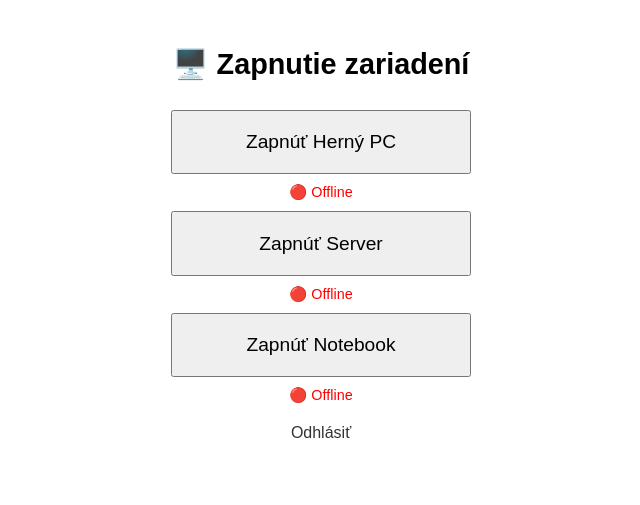
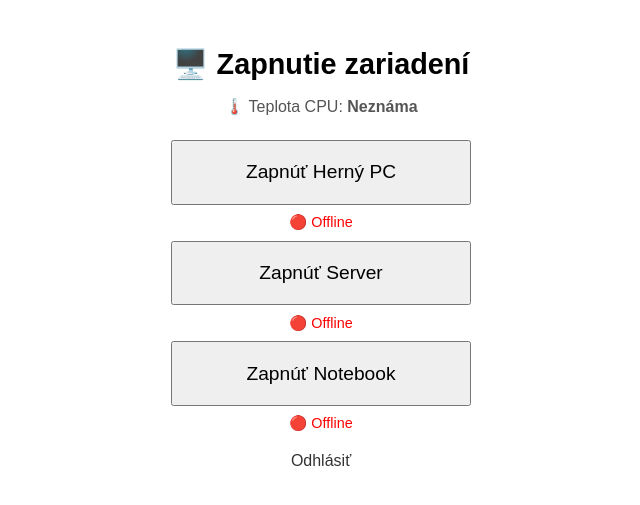
Before and after one commit to MafiaRKD/rpi-wol, a Flask app: page /home in a window 1280 px wide. Shown: the top 505 px of the page, without its empty margins (319-959 px from the left). Run offline with Flask 3, Linux system fonts and the light colour scheme; the visitor is signed in with stand-in values (Sample User, id 1).

Commit message:
CPU temp of RPi added

```diff
--- a/templates/index.html
+++ b/templates/index.html
@@ -12,10 +12,12 @@
         }
         h1 {
             font-size: 1.8em;
-            margin-bottom: 1em;
+            margin-bottom: 0.5em;
         }
-        form {
-            margin: 10px;
+        p {
+            font-size: 1em;
+            margin-bottom: 1.5em;
+            color: #555;
         }
         button {
             font-size: 1.2em;
@@ -27,7 +29,6 @@
         }
         .status {
             font-size: 0.9em;
-            color: gray;
         }
         .online {
             color: green;
@@ -46,6 +47,8 @@
 </head>
 <body>
     <h1>🖥️ Zapnutie zariadení</h1>
+    <p>🌡️ Teplota CPU: <strong>{{ cpu_temp }}</strong></p>
+
     {% for name, info in devices.items() %}
         <div>
             <form action="/wake/{{ name }}">
```
